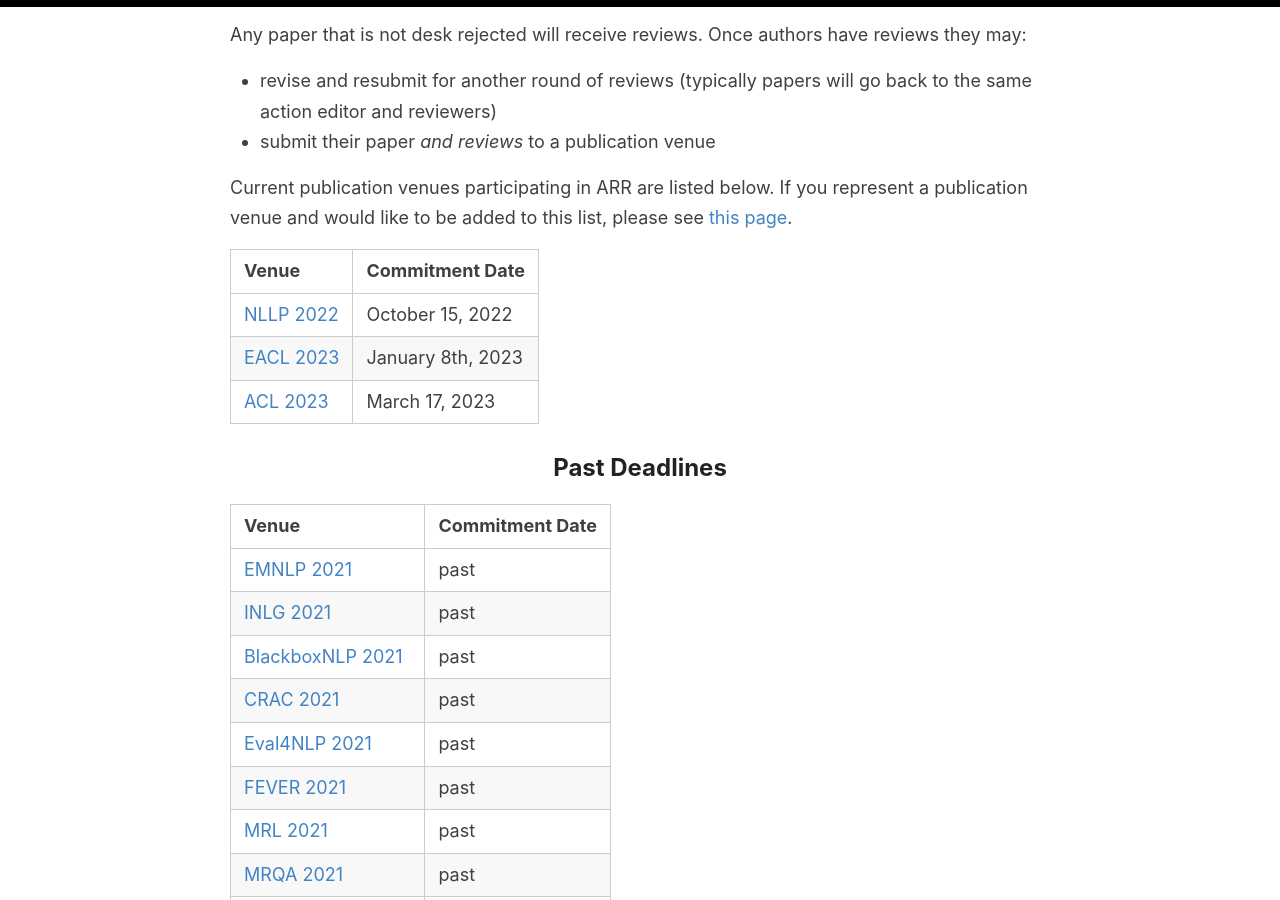
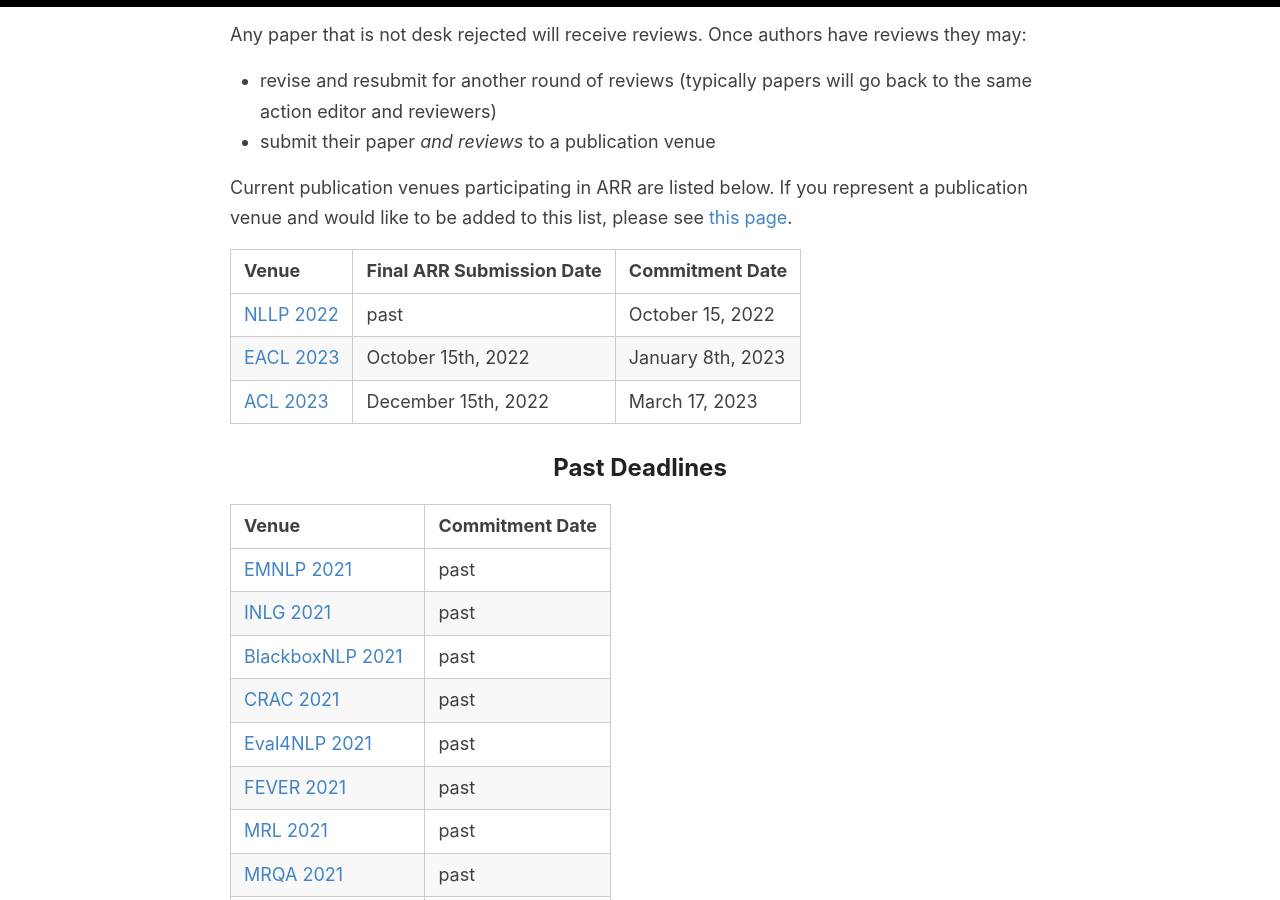
Before and after one commit to amitmerchant1990/reverie, a Jekyll site: the page built from dates.md, in a window 1280 px wide and 900 px high, scrolled down 492 px. Built offline with Jekyll 4.4.1, drawn with Linux system fonts in a browser that asks for light colours.

Commit message:
Update dates.md

```diff
--- a/dates.md
+++ b/dates.md
@@ -19,11 +19,11 @@
 Current publication venues participating in ARR are listed below. If you represent a publication venue and would like to be added to this list, please see [this page](https://aclrollingreview.org/organizers).
 
 
-| Venue | Commitment Date |
-|---------------------|------------|
-| [NLLP 2022](https://nllpw.org/) | October 15, 2022 |
-| [EACL 2023](https://2023.eacl.org/) | January 8th, 2023 |
-| [ACL 2023](https://2023.aclweb.org/calls/main_conference/) | March 17, 2023 |
+| Venue | Final ARR Submission Date | Commitment Date |
+|---------------------|------------|------------|
+| [NLLP 2022](https://nllpw.org/) | past | October 15, 2022 |
+| [EACL 2023](https://2023.eacl.org/) | October 15th, 2022 | January 8th, 2023 |
+| [ACL 2023](https://2023.aclweb.org/calls/main_conference/) | December 15th, 2022 | March 17, 2023 |
 
 
 
```
